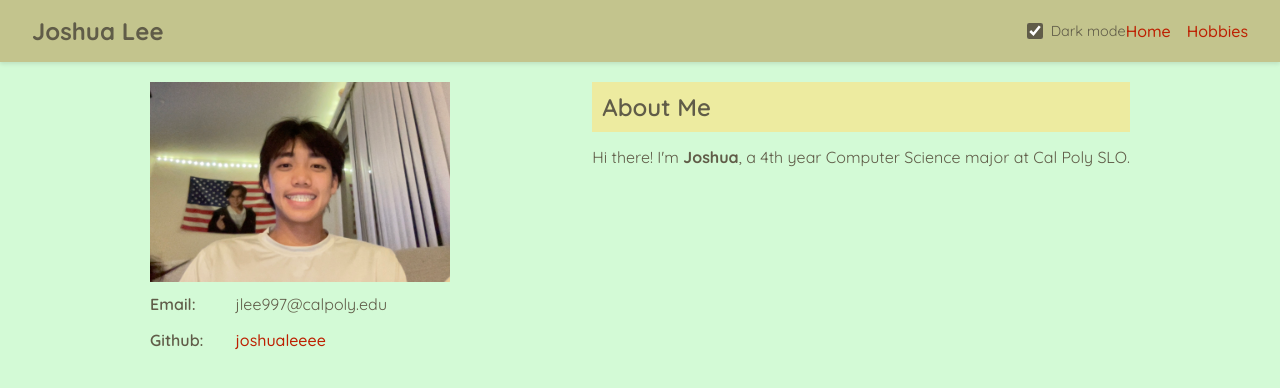
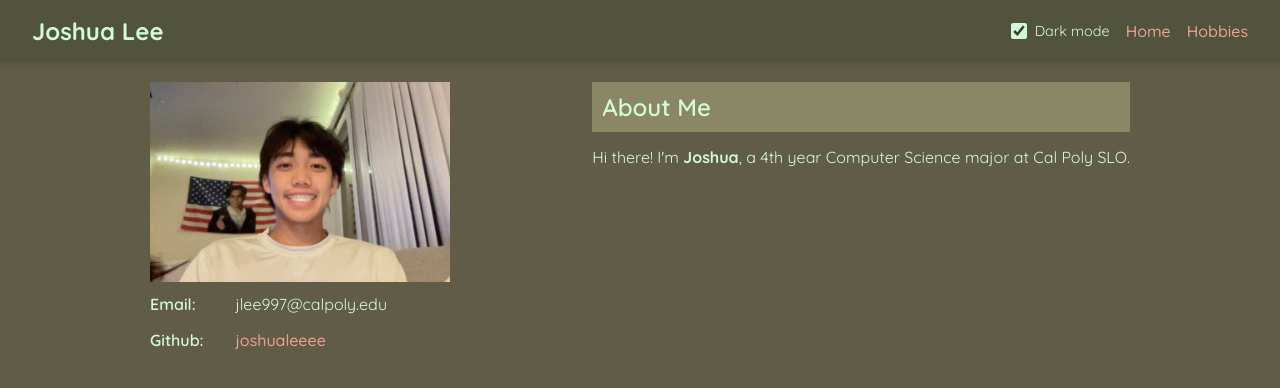
Before and after one commit to joshualeeee/437js, a website with bundled scripts: page public/index.html in a window 1280 px wide. Both pictures are taken after a click on the label "Dark mode". Built offline with nearby package versions, Linux system fonts and the light colour scheme.

Commit message:
dark mode without local storage

```diff
--- a/public/header.mjs
+++ b/public/header.mjs
@@ -18,6 +18,8 @@ function createNavbar() {
             </div>
         </nav>
     `).firstElementChild;
+
+    console.log("screen width is", window.innerWidth);
 
     const navLinks = document.createElement("ul");
     navLinks.className = "nav-links hidden";
@@ -40,6 +42,14 @@ function createNavbar() {
     navbar.appendChild(navLinks);
 
     const toggleButton = navbar.querySelector(".menu-toggle");
+    const darkModeToggle = navbar.querySelector(".dark-mode-toggle input");
+
+    // Dark mode toggle
+    darkModeToggle.addEventListener("change", () => {
+        console.log("Dark mode toggle clicked");
+        document.body.classList.toggle("dark-mode");
+        console.log("Dark mode class added:", document.body.classList.contains("dark-mode"));
+    });
 
     // 1. Toggle nav visibility on menu button click
     toggleButton.addEventListener("click", () => {
--- a/public/styles.css
+++ b/public/styles.css
@@ -72,6 +72,7 @@ h2 {
 .nav-links {
     list-style: none;
     gap: 1rem;
+    padding-left: 1rem;
     display: flex;
     flex-direction: row;
     align-items: center;
@@ -131,6 +132,7 @@ h2 {
         align-items: flex-start;
         margin: 0;
         margin-top: 0.5em;
+        padding-left: 0;
         gap: 1rem;
         width: 100%;
         background-color: var(--color-navbar);
--- a/public/tokens.css
+++ b/public/tokens.css
@@ -9,12 +9,12 @@
     --color-link-hover: #8B1500;
 }
 
-:root.dark-mode{
+body.dark-mode{
     --color-background: #605C48;
     --color-text: #D3FAD6;
     --color-heading-bg: #5f6b53;
     --color-subheading-bg: #898765;
     --color-navbar: #52533c;
-    --color-link: #BD1F00;
-    --color-link-hover: #8B1500;
+    --color-link: #eca091;
+    --color-link-hover: #ee8977;
 }
```
